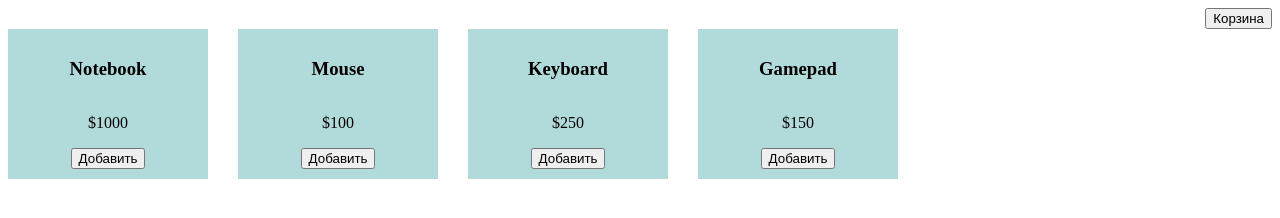
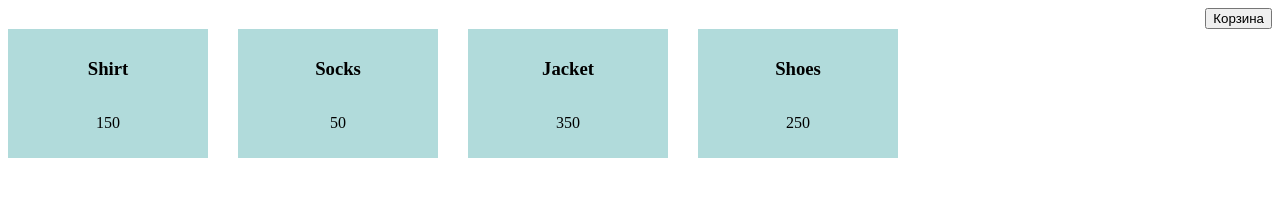
Before and after one commit to Enotishka/GeekBrains-Advanced-JS, a plain HTML site: page Lesson-2/index.html in a window 1280 px wide. Drawn offline with Linux system fonts and the light colour scheme.

Commit message:
Lesson-2 replaced code from hw document

```diff
--- a/Lesson-2/index.html
+++ b/Lesson-2/index.html
@@ -13,7 +13,7 @@
       <button class="btn-cart" type="button">Корзина</button>
     </header>
     <main>
-      <div class="products"></div>
+      <div class="goods-list"></div>
     </main>
   </body>
 </html>
--- a/Lesson-2/main.css
+++ b/Lesson-2/main.css
@@ -3,14 +3,14 @@ header {
   justify-content: end;
 }
 
-.products {
+.goods-list {
   display: grid;
   grid-template-columns: repeat(6, 200px);
   gap: 30px;
   grid-auto-flow: column;
 }
 
-.product-item {
+.goods-item {
   display: flex;
   flex-direction: column;
   align-items: center;
--- a/Lesson-2/main.js
+++ b/Lesson-2/main.js
@@ -1,26 +1,40 @@
-const products = [
-  { id: 1, title: "Notebook", price: 1000 },
-  { id: 2, title: "Mouse", price: 100 },
-  { id: 3, title: "Keyboard", price: 250 },
-  { id: 4, title: "Gamepad", price: 150 },
-];
+class GoodsItem {
+  constructor(title, price) {
+    this.title = title;
+    this.price = price;
+  }
+  render() {
+    return `
+      <div class="goods-item">
+        <h3>${this.title}</h3>
+        <p>${this.price}</p>
+      </div>
+      `;
+  }
+}
 
-const renderProduct = (title = "Unknown", price = 0) => {
-  return `
-    <div class="product-item">
-        <h3>${title}</h3>
-        <p>$${price}</p>
-        <button class="buy-btn">Добавить</button>
-    </div>
-    `;
-};
+class GoodsList {
+  constructor() {
+    this.goods = [];
+  }
+  fetchGoods() {
+    this.goods = [
+      { title: "Shirt", price: 150 },
+      { title: "Socks", price: 50 },
+      { title: "Jacket", price: 350 },
+      { title: "Shoes", price: 250 },
+    ];
+  }
+  render() {
+    let listHtml = "";
+    this.goods.forEach((good) => {
+      const goodItem = new GoodsItem(good.title, good.price);
+      listHtml += goodItem.render();
+    });
+    document.querySelector(".goods-list").innerHTML = listHtml;
+  }
+}
 
-const renderProducts = (products) => {
-  document.querySelector(".products").innerHTML = products
-    .map((product) => {
-      return renderProduct(product.title, product.price);
-    })
-    .join("");
-};
-
-renderProducts(products);
+const list = new GoodsList();
+list.fetchGoods();
+list.render();
```
